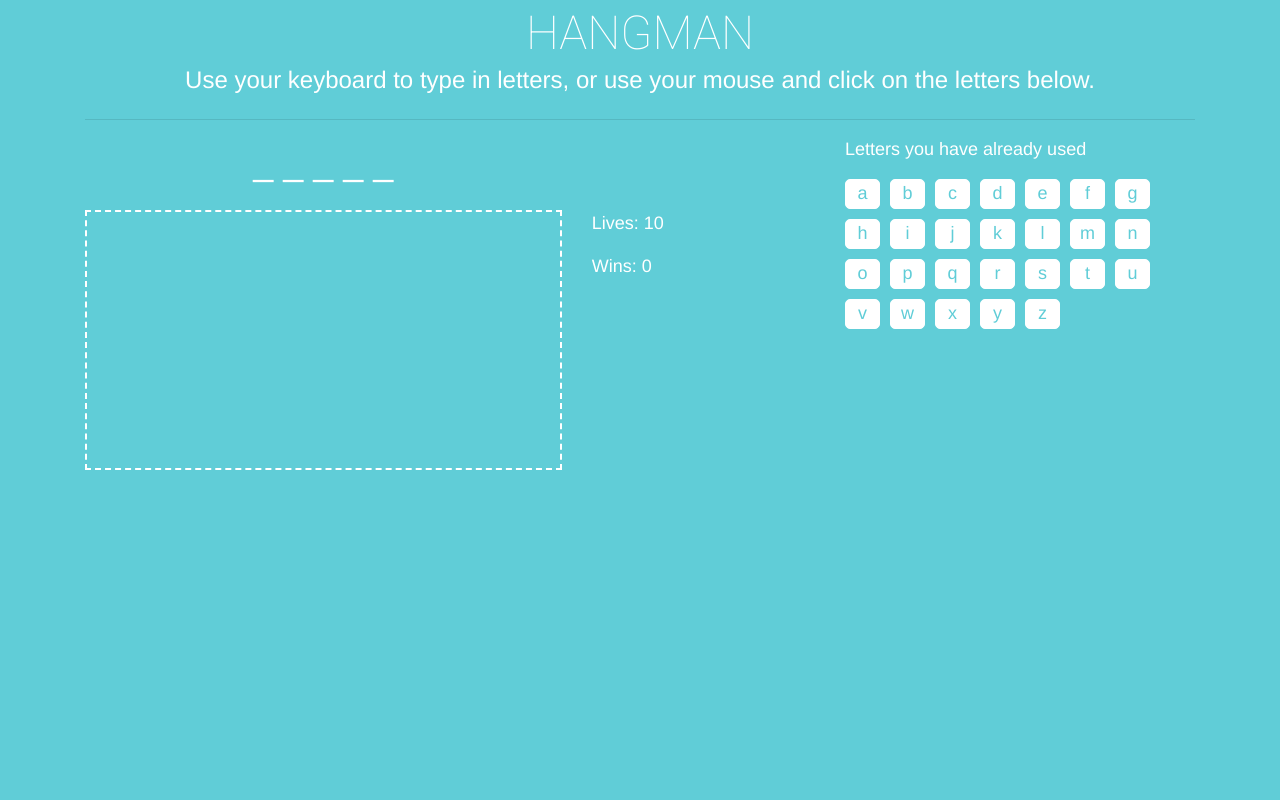
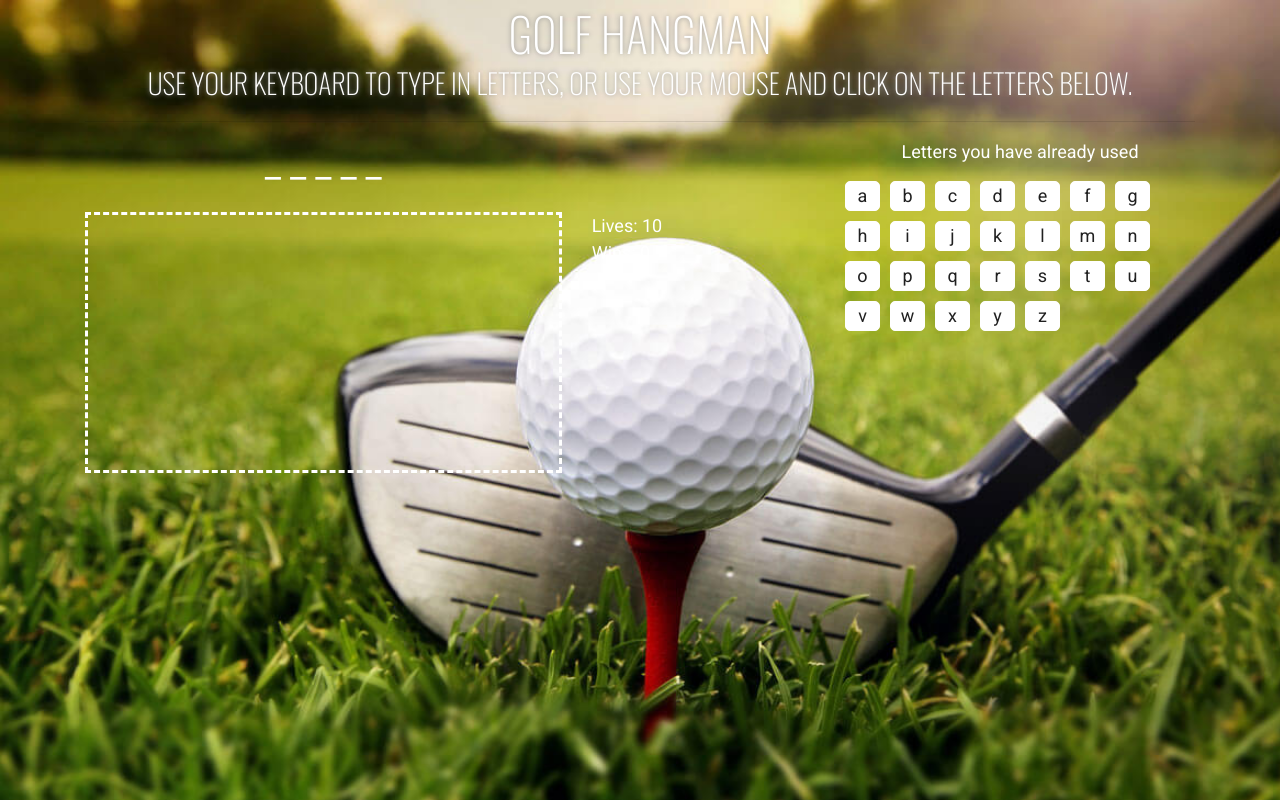
Before and after one commit to torqie/word-guess-game, a plain HTML site: page index.html in a window 1280 px wide. Drawn offline with nearby package versions, Linux system fonts and the light colour scheme.

Commit message:
Added golf background and changed some styling

```diff
--- a/assets/css/style.css
+++ b/assets/css/style.css
@@ -1,23 +1,34 @@
+html {
+  height: 100%;
+}
+
 body {
   background: #60cdd7;
-  color: #fff;
-  font-family: "HelveticaNeue-Light", "Helvetica Neue Light", "Helvetica Neue", Helvetica, Arial, "Lucida Grande", sans-serif;
+  background: url("../images/golf_bg.jpg");
+  -moz-background-size: cover;
+  -o-background-size: cover;
+  -webkit-background-size: cover;
+  background-size: cover;
+  color: #ffffff;
+  font-family: "Roboto", sans-serif;
   font-size: 18px;
   height: 100%;
 }
 
+
 canvas {
-  border: #fff dashed 2px;
-  color: #fff;
+  border: #ffffff dashed 3px;
+  color: #ffffff;
   margin: 0 auto;
   padding: 20px;
   width: 100%;
 }
 
 h1, h2, h3 {
-  font-family: 'Roboto', sans-serif;
+  font-family: 'Oswald', sans-serif;
   font-weight: 100;
   margin: 5px 0;
+  text-shadow: 0px 0px 5px rgba(150, 150, 150, 1);
   text-transform: uppercase;
 }
 
@@ -30,17 +41,8 @@ h2 {
 }
 
 p {
+  color: #ffffff;
   font-size: 1em;
-}
-
-#overlay {
-  background: rgba(0, 0, 0, 0.8);
-  height: 100vh;
-  left: 0;
-  position: fixed;
-  top: 0;
-  width: 100%;
-  z-index: 999;
 }
 
 #alphabet {
@@ -59,11 +61,10 @@ p {
 #alphabet li {
   background: #fff;
   border: solid 1px #fff;
-  -khtml-border-radius: 5px;
   -moz-border-radius: 5px;
   -webkit-border-radius: 5px;
   border-radius: 5px;
-  color: #60cdd7;
+  color: #202020;
   cursor: pointer;
   float: left;
   height: 30px;
@@ -73,13 +74,13 @@ p {
 }
 
 #alphabet li:hover {
-  background: #60cdd7;
-  border: solid 1px #fff;
+  background: #202020;
+  border: solid 1px #202020;
   color: #fff;
 }
 
 .active {
-  cursor: default;
+  cursor: not-allowed;
   filter: alpha(opacity=40);
   opacity: 0.4;
   -moz-transition: all 0.3s ease-in-out;
--- a/assets/js/game.js
+++ b/assets/js/game.js
@@ -72,6 +72,7 @@ function Hangman() {
 
   // Check the letter to see if it is in the word.
   this.checkWord = function () {
+    if (this.checkLetter()) {
       //explode the word into an array
       const wordExploded = this.currentWord.split("");
 
@@ -85,6 +86,7 @@ function Hangman() {
           this.updateWordGuessed(pos);
           this.updateText();
         }
+        this.checkIfWon();
         return true;
       } else {
         this.animate(this);
@@ -93,6 +95,8 @@ function Hangman() {
         this.checkIfLoss();
         return false;
       }
+    }
+    return false;
   };
 
   //Updated the Guessed word with letter pressed.
@@ -105,13 +109,17 @@ function Hangman() {
     if (this.wordGuessed.indexOf("_") === -1) {
       wins++;
       this.updateText();
+      alert("Awesome, You Won!");
       return true
     }
   };
 
   // Check if the game has been lost.
   this.checkIfLoss = function () {
-    return this.lives <= 0;
+    if (this.lives <= 0) {
+      alert("Sorry, you lost.");
+      return true;
+    }
   };
 
   // Animation for the canvas to draw the stickman.
--- a/index.html
+++ b/index.html
@@ -20,39 +20,42 @@
 <div class="container">
   <div class="row">
     <div class="col-12 text-center">
-      <h1>HANGMAN</h1>
-      <H4 class="d-none d-md-block">Use your keyboard to type in letters, or use your mouse and click on the letters below.</H4>
-      <h4 class="d-md-none">Touch the letters below to begin the game</h4>
+      <h1>GOLF HANGMAN</h1>
+      <h3 class="d-none d-md-block">Use your keyboard to type in letters, or use your mouse and click on the letters below.</h3>
+      <h3 class="d-md-none">Touch the letters below to begin the game</h3>
     </div>
   </div>
 
   <hr/>
   <div class="row">
-    <div class="col-md-8">
+    <div class="col-12 col-lg-8">
 
       <div class="row">
-        <div class="col-12 col-md-8">
+        <div class="col-12 col-lg-8">
           <div class="row">
             <div class="col-12">
               <div id="word"></div>
             </div>
           </div>
         </div>
-        <div class="d-none d-md-block col-md-4"></div>
+        <div class="d-none d-md-block col-lg-4"></div>
       </div>
 
       <div class="row">
-        <div class="col-12 col-md-8">
+        <div class="col-12 col-lg-8">
           <canvas id="stickman">This Text will show if the Browser does NOT support HTML5 Canvas tag</canvas>
         </div>
-        <div class="col-12 col-md-4">
-          <p class="" id="lives"></p>
-          <p id="wins"></p>
+        <div class="col-12 col-lg-4">
+          <ul class="list-inline list-lg-block">
+            <li id="lives"></li>
+            <li id="wins"></li>
+          </ul>
+
         </div>
       </div>
     </div>
 
-    <div class="col-md-4">
+    <div class="col-12 col-lg-4 text-center">
       <p>Letters you have already used</p>
       <div id="buttons"></div>
     </div>
@@ -80,16 +83,17 @@
   }
 
   var startGame = function () {
-    if (game.checkLetter()) {
-      if (game.checkWord()) {
-        if (game.checkIfWon()) {
-          alert("You win!")
-          game = new Hangman();
-        }
+    if (game.checkWord()) {
+      if (game.checkIfWon()) {
+        alert("You win!");
+        game = new Hangman();
       }
+      console.log("Loss: " + game.checkIfLoss());
+
     }
-    game.debug();
   };
+  game.debug();
+
 </script>
 </body>
 </html>
```
Also changed, not shown: assets/images/golf_bg.jpg (added), assets/images/slider-2.jpg (added), assets/images/slider-4.jpg (added). Lines whose indentation alone changed are shown as unchanged.
